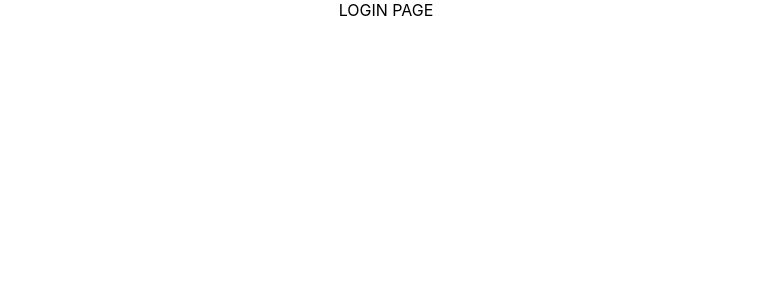
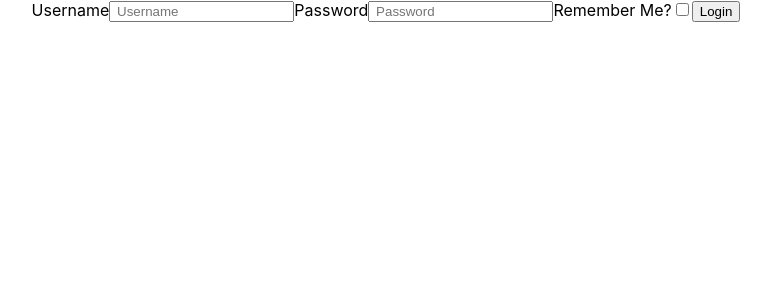
Before and after one commit to Build-Week-Gigapet1/FE, a React (Create React App) app in the folder gigapet1/: page / in a window 1280 px wide. Shown: the top 300 px of the page, without its empty margins (254-1025 px from the left). Built offline with nearby package versions, Linux system fonts and the light colour scheme.

Commit message:
Login button made

```diff
--- a/gigapet1/src/App.js
+++ b/gigapet1/src/App.js
@@ -9,7 +9,7 @@ import logo from './logo.svg';
 import './App.css';
 
 //Components
-import { Login } from "./components/Login";
+import  Login  from "./components/Login";
 import  SignUp  from "./components/SignUp";
 
 function App() {
--- a/gigapet1/src/components/Login.js
+++ b/gigapet1/src/components/Login.js
@@ -1,12 +1,87 @@
-import React from 'react';
+import React, { useState, useEffect } from "react";
+import { withFormik, Form, Field } from "formik";
+import * as Yup from "yup";
+import axios from "axios";
 
 import { axiosWithAuth } from "../auth/axiosWithAuth";
 
-export const Login = (props) => {
-
+const MyForm = ({ values, errors, touched, status }) => {
+  const [users, setUsers] = useState([]);
+  useEffect(() => {
+    console.log("status has changed", status);
+    status && setUsers(users => [...users, status]);
+  }, [status]);
   return (
-    <>
-    LOGIN PAGE
-    </>
+    <div className="my-form">
+      <Form>
+        <label htmlFor="username">
+          Username
+          <Field
+            id="username"
+            type="username"
+            name="username"
+            placeholder=" Username"
+          />
+          {touched.username && errors.username && (
+            <p className="errors">{errors.username}</p>
+          )}
+        </label>
+        <label htmlFor="password">
+          Password
+          <Field
+            id="password"
+            type="password"
+            name="password"
+            placeholder=" Password"
+          />
+          {touched.password && errors.password && (
+            <p className="errors">{errors.password}</p>
+          )}
+        </label>
+        <label className="checkbox-container">
+          Remember Me?
+          <Field type="checkbox" name="tos" checked={values.tos} />
+          <span className="checkmark" />
+        </label>
+        <button type="submit">Login</button>
+      </Form>
+      {users.map(user => {
+        return (
+          <ul key={user.id}>
+            <li>Name: {user.name}</li>
+            <li>Email: {user.email}</li>
+          </ul>
+        );
+      })}
+    </div>
   );
 };
+
+const FormikMyForm = withFormik({
+  mapPropsToValues(props) {
+    return {
+      email: props.email || "",
+      password: props.password || "",
+      tos: props.tos || false
+    };
+  },
+
+  validationSchema: Yup.object().shape({
+    email: Yup.string().required(),
+    password: Yup.string().required()
+    // tos: Yup.boolean().oneOf([true])
+  }),
+  handleSubmit(values, { setStatus, resetForm }) {
+    console.log("submitting", values);
+    axios
+      .post("https://reqres.in/api/users/", values)
+      .then(res => {
+        console.log("success", res);
+        setStatus(res.data);
+        resetForm();
+      })
+      .catch(err => console.log(err.response));
+  }
+})(MyForm);
+
+export default FormikMyForm;
```
